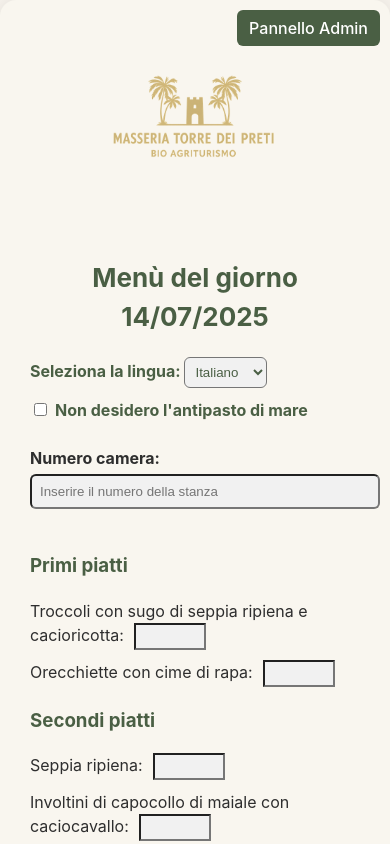
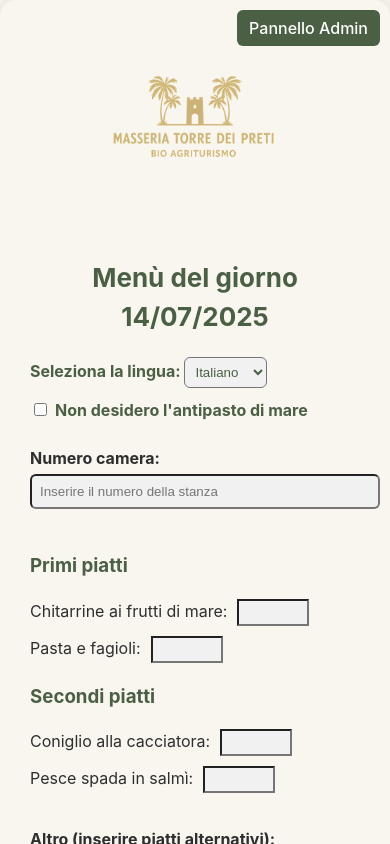
Before and after one commit to MBisco69/masseria-menu, a React (Vite) app: page / in a window 390 px wide. Built offline with nearby package versions, Linux system fonts and the light colour scheme; no server answers.

Commit message:
Aggiornamento menù e miglioramento input mobile

```diff
--- a/src/AdminPanel.jsx
+++ b/src/AdminPanel.jsx
@@ -5,12 +5,12 @@ import { onValue, ref, remove, update } from "firebase/database";
 // ✅ Menu aggiornato 12/07/2025
 const menuData = {
   firstCourses: [
-    { it: "Troccoli con sugo di seppia ripiena e cacioricotta" },
-    { it: "Orecchiette con cime di rapa" }
+    { it: "Chitarrine ai frutti di mare" },
+    { it: "Pasta e fagioli" }
   ],
   secondCourses: [
-    { it: "Seppia ripiena " },
-    { it: "Involtini di capocollo di maiale con caciocavallo" }
+    { it: "Coniglio alla cacciatora " },
+    { it: "Pesce spada in salmì" }
   ]
 };
 
--- a/src/MenuForm.jsx
+++ b/src/MenuForm.jsx
@@ -48,26 +48,26 @@ const translations = {
 const menuData = {
   firstCourses: [
     {
-      it: "Troccoli con sugo di seppia ripiena e cacioricotta",
-      en: "Troccoli pasta with stuffed cuttlefish sauce and cacioricotta cheese",
-      de: "Troccoli mit Sauce aus gefülltem Tintenfisch und Cacioricotta-Käse"
+      it: "Chitarrine ai frutti di mare",
+      en: "Chitarrine pasta with seafood",
+      de: "Chitarrine mit Meeresfrüchten"
     },
     {
-      it: "Orecchiette con cime di rapa",
-      en: "Orecchiette pasta with turnip tops",
-      de: "Orecchiette mit Stängelkohl (Cime di Rapa)"
+      it: "Pasta e fagioli",
+      en: "Pasta and beans (traditional Italian soup)",
+      de: "Pasta mit Bohnen (italienische Bohnensuppe)"
     }
   ],
   secondCourses: [
     {
-      it: "Seppia ripiena",
-      en: "Stuffed cuttlefish",
-      de: "Gefüllter Tintenfisch"
+      it: "Coniglio alla cacciatora",
+      en: "Hunter-style rabbit (rabbit alla cacciatora)",
+      de: "Kaninchen nach Jägerart (alla cacciatora)"
     },
     {
-      it: "Involtini di capocollo di maiale con caciocavallo",
-      en: "Rolled pork neck with caciocavallo cheese",
-      de: "Schweinenackenröllchen mit Caciocavallo-Käse"
+      it: "Pesce spada in salmì",
+      en: "Marinated swordfish (swordfish in salmì sauce)",
+      de: "Schwertfisch in Salmì-Sauce (mariniert in Wein und Kräutern)"
     }
   ]
 };
```
